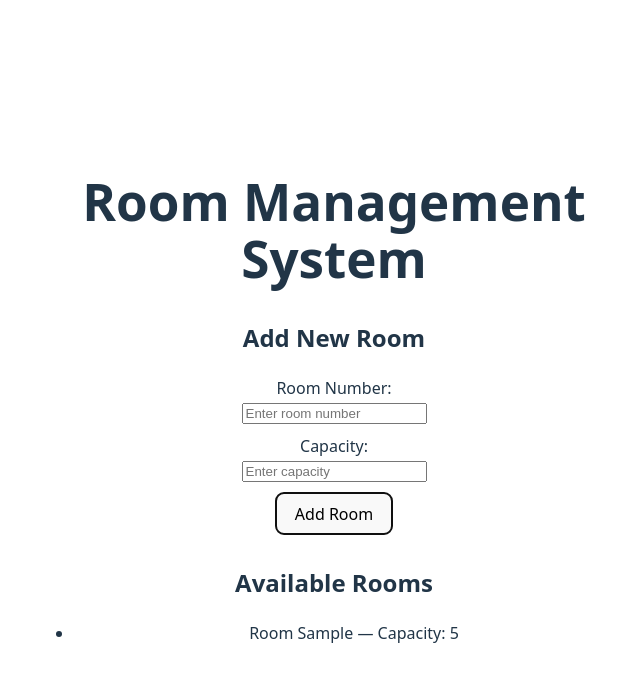
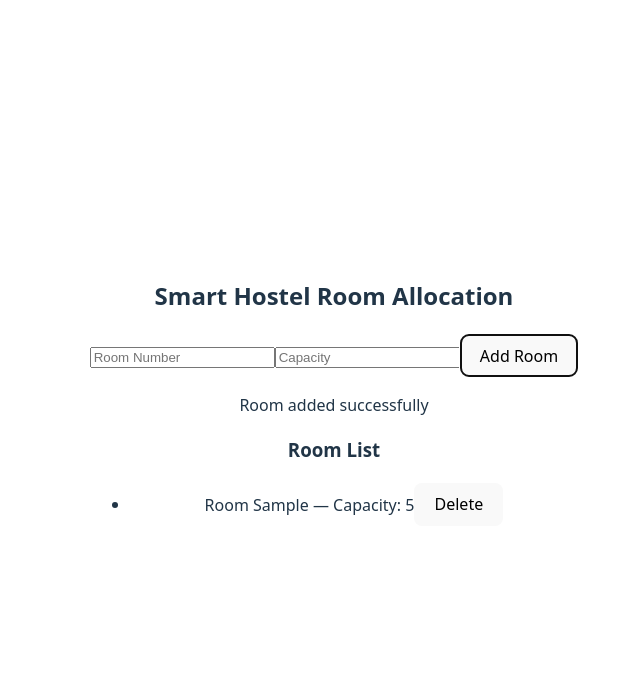
Before and after one commit to AkhilaSanga/smart-hostel-room-allocation, a React (Vite) app: page / in a window 1280 px wide. Both pictures are taken after typing "Sample", "5" into the empty fields and a click on the button "Add Room". Shown: the top 682 px of the page, without its empty margins (306-946 px from the left). Built offline with nearby package versions, Linux system fonts and the light colour scheme.

Commit message:
Add delete confirmation and success message

```diff
--- a/src/App.jsx
+++ b/src/App.jsx
@@ -5,11 +5,15 @@ function App() {
   const [roomNumber, setRoomNumber] = useState("");
   const [capacity, setCapacity] = useState("");
   const [rooms, setRooms] = useState([]);
+  const [message, setMessage] = useState("");
 
-  const handleSubmit = (e) => {
+  const handleAddRoom = (e) => {
     e.preventDefault();
 
-    if (!roomNumber || !capacity) return;
+    if (!roomNumber || !capacity) {
+      setMessage("Please fill all fields");
+      return;
+    }
 
     const newRoom = {
       id: Date.now(),
@@ -18,64 +22,68 @@ function App() {
     };
 
     setRooms([...rooms, newRoom]);
-
-    // Reset form
     setRoomNumber("");
     setCapacity("");
+    setMessage("Room added successfully");
+  };
+
+  const handleDeleteRoom = (id) => {
+  const confirmDelete = window.confirm(
+    "Are you sure you want to delete this room?"
+  );
+
+  if (!confirmDelete) return;
+
+  const updatedRooms = rooms.filter((room) => room.id !== id);
+  setRooms(updatedRooms);
+  setMessage("Room deleted successfully");
 };
 
   return (
-    <div style={{ padding: "20px", maxWidth: "600px", margin: "0 auto" }}>
-      {/* Page Title */}
-      <h1>Room Management System</h1>
+    <div className="container">
+      <h2>Smart Hostel Room Allocation</h2>
 
-      {/* Section 1: Add Room Form */}
-      <section style={{ marginBottom: "30px" }}>
-        <h2>Add New Room</h2>
-
-        <form onSubmit={handleSubmit}>
-          <div style={{ marginBottom: "10px" }}>
-            <label>Room Number:</label>
-            <br />
+      <form onSubmit={handleAddRoom}>
         <input
           type="text"
+          placeholder="Room Number"
           value={roomNumber}
           onChange={(e) => setRoomNumber(e.target.value)}
-              placeholder="Enter room number"
         />
-          </div>
 
-          <div style={{ marginBottom: "10px" }}>
-            <label>Capacity:</label>
-            <br />
         <input
           type="number"
+          placeholder="Capacity"
           value={capacity}
           onChange={(e) => setCapacity(e.target.value)}
-              placeholder="Enter capacity"
         />
-          </div>
 
         <button type="submit">Add Room</button>
       </form>
-      </section>
 
-      {/* Section 2: Room List */}
-      <section>
-        <h2>Available Rooms</h2>
+      {message && <p className="message">{message}</p>}
+
+      <h3>Room List</h3>
 
       {rooms.length === 0 ? (
         <p>No rooms added yet.</p>
       ) : (
-          <ul>
+        <ul className="room-list">
           {rooms.map((room) => (
-              <li key={room.id}>
+            <li key={room.id} className="room-item">
+              <span>
                 Room {room.roomNumber} — Capacity: {room.capacity}
+              </span>
+              <button
+                className="delete-btn"
+                onClick={() => handleDeleteRoom(room.id)}
+              >
+                Delete
+              </button>
             </li>
           ))}
         </ul>
       )}
-      </section>
     </div>
   );
 }
```
Lines whose indentation alone changed are shown as unchanged.
